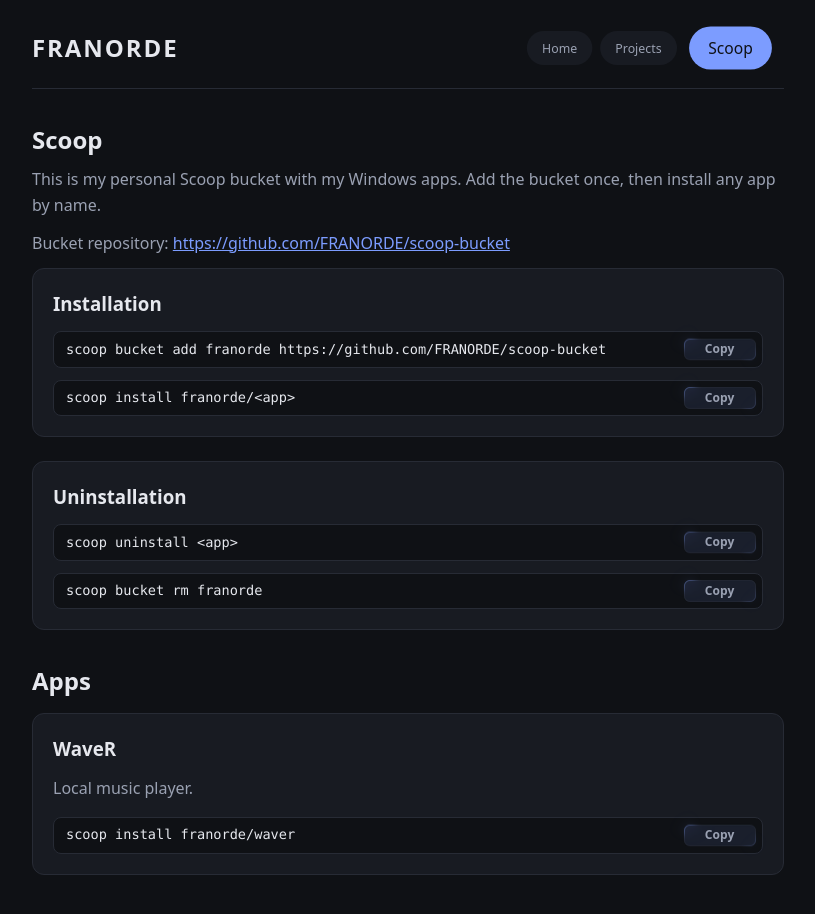
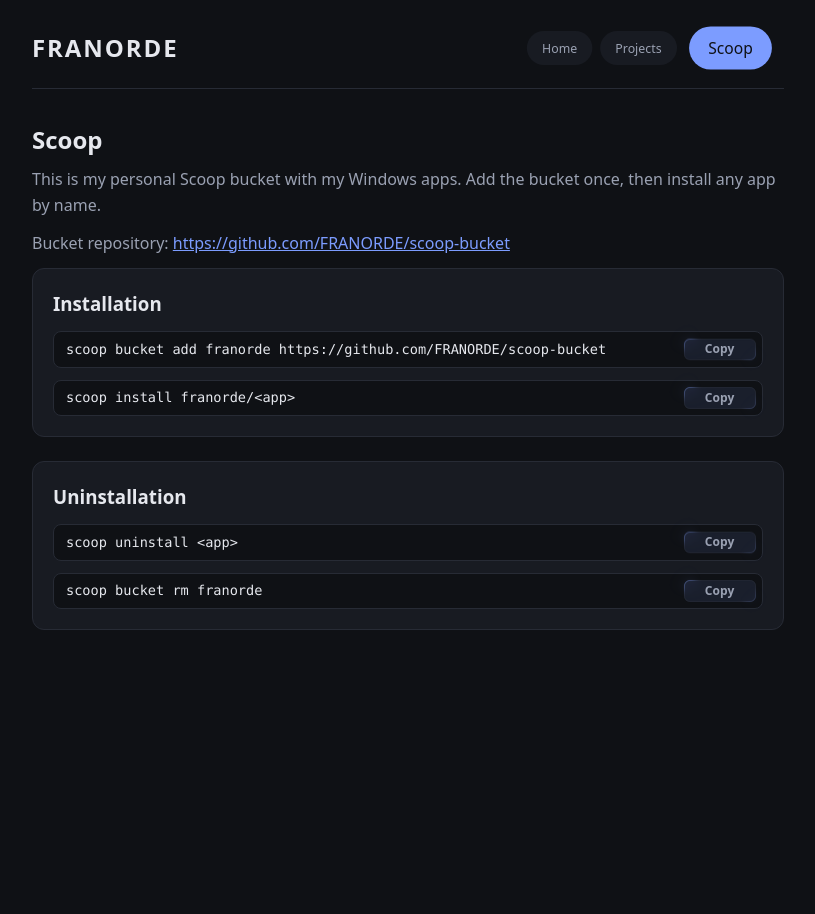
Before and after one commit to FRANORDE/my-website, a React (Vite) app: page /scoop in a window 1280 px wide. Shown: the whole page, without its empty margins (232-1047 px from the left). After the commit the page ends 800 px from the top, so only its background shows below. Built offline with nearby package versions, Linux system fonts and the light colour scheme.

Commit message:
Remove apps section

```diff
--- a/src/pages/Scoop.tsx
+++ b/src/pages/Scoop.tsx
@@ -1,19 +1,4 @@
 import CommandBlock from '../components/CommandBlock'
-
-type ScoopApp = {
-  name: string
-  description: string
-  scoopName: string
-}
-
-// Add new apps here: one object is enough to render the card and its command
-const apps: ScoopApp[] = [
-  {
-    name: 'WaveR',
-    description: 'Local music player.',
-    scoopName: 'waver',
-  },
-]
 
 const BUCKET_NAME = 'franorde'
 const BUCKET_REPO = 'https://github.com/FRANORDE/scoop-bucket'
@@ -44,19 +29,6 @@ export default function Scoop() {
         <CommandBlock command="scoop uninstall <app>" />
         <CommandBlock command={`scoop bucket rm ${BUCKET_NAME}`} />
       </article>
-
-      <section className="scoop-apps">
-        <h2>Apps</h2>
-        {apps.map((app) => (
-          <article key={app.scoopName}>
-            <h3>{app.name}</h3>
-            <p>{app.description}</p>
-            <CommandBlock
-              command={`scoop install ${BUCKET_NAME}/${app.scoopName}`}
-            />
-          </article>
-        ))}
-      </section>
     </div>
   )
 }
```
